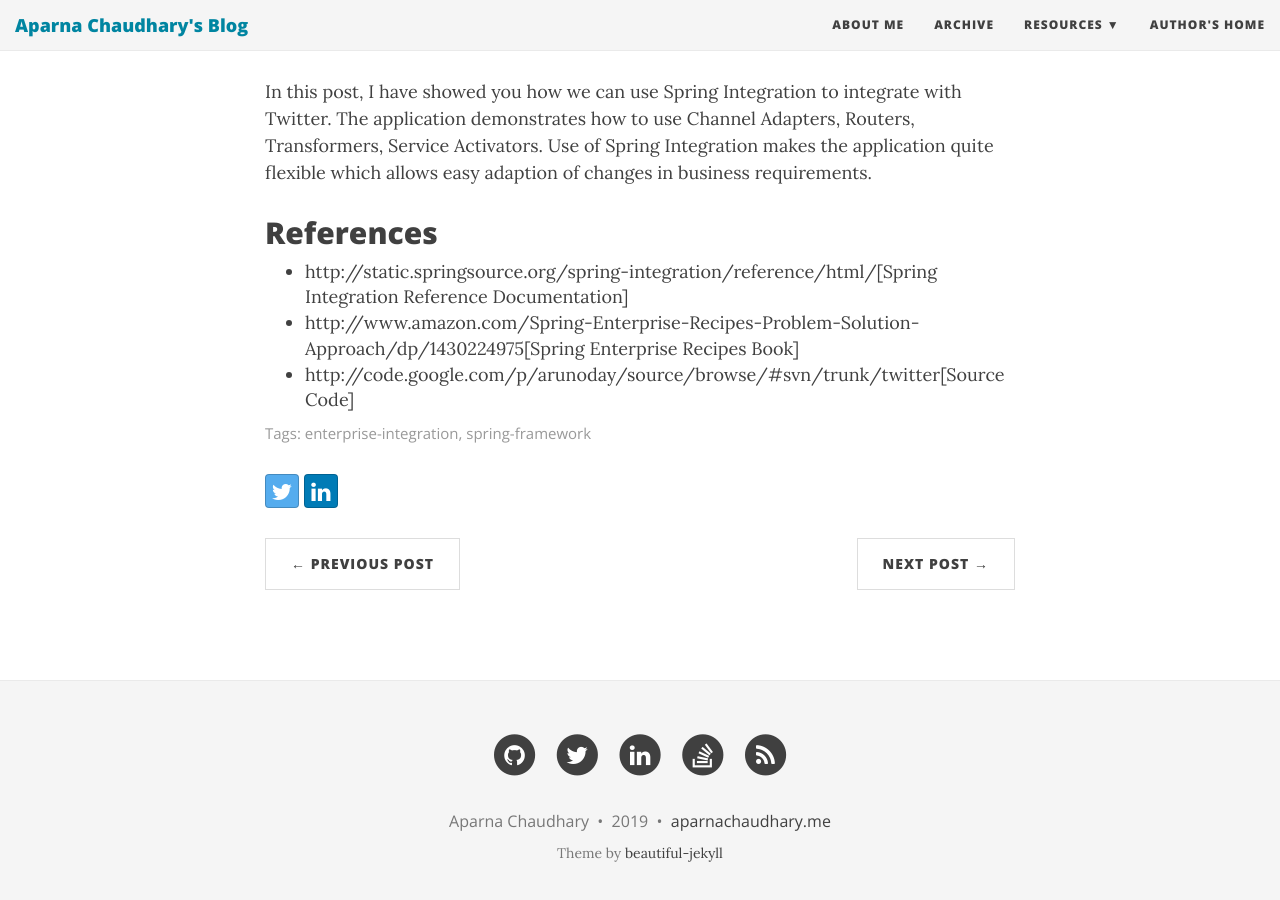
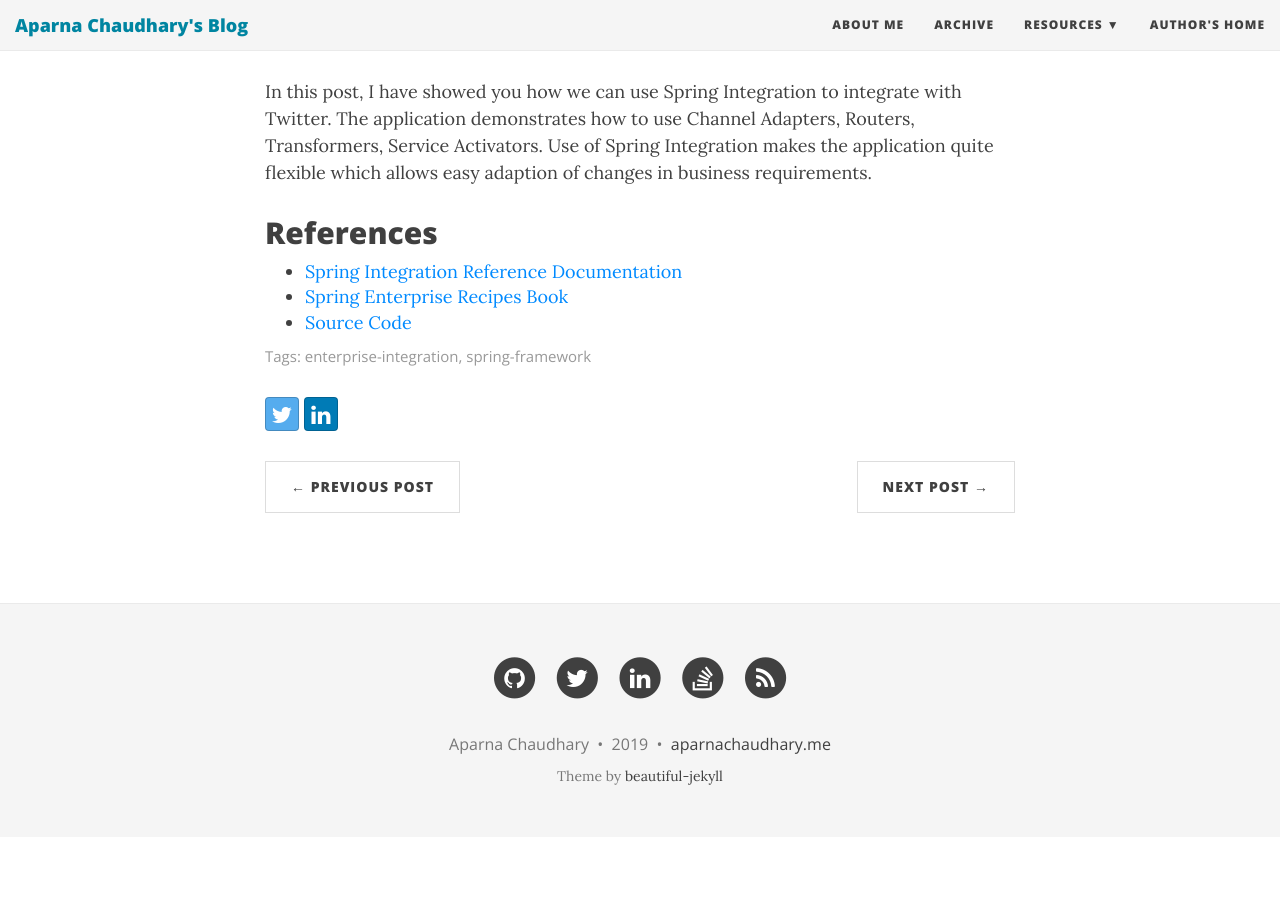
Before and after one commit to aparnachaudhary/aparnachaudhary.github.io, a Jekyll site: the page built from _posts/2010-04-23-Using-Spring-Integration-with-Twitter4J-to-Email-Tweets.md, in a window 1280 px wide and 900 px high, scrolled down 4972 px. Built offline with Jekyll 4.4.1, drawn with Linux system fonts in a browser that asks for light colours; nearby versions of some CDN libraries; comment, search, counter and statistics services are not loaded; after the commit the page ends 5809 px from its top, so only the background shows below that; some of the changed lines change nothing that is shown.

Commit message:
Update 2010-04-23-Using-Spring-Integration-with-Twitter4J-to-Email-Tweets.md

```diff
--- a/_posts/2010-04-23-Using-Spring-Integration-with-Twitter4J-to-Email-Tweets.md
+++ b/_posts/2010-04-23-Using-Spring-Integration-with-Twitter4J-to-Email-Tweets.md
@@ -149,6 +149,6 @@ In this post, I have showed you how we can use Spring Integration to integrate w
 References
 ----------
 
-* http://static.springsource.org/spring-integration/reference/html/[Spring Integration Reference Documentation]
-* http://www.amazon.com/Spring-Enterprise-Recipes-Problem-Solution-Approach/dp/1430224975[Spring Enterprise Recipes Book]
-* http://code.google.com/p/arunoday/source/browse/#svn/trunk/twitter[Source Code]
+* [Spring Integration Reference Documentation](http://static.springsource.org/spring-integration/reference/html/)
+* [Spring Enterprise Recipes Book](http://www.amazon.com/Spring-Enterprise-Recipes-Problem-Solution-Approach/dp/1430224975)
+* [Source Code](http://code.google.com/p/arunoday/source/browse/#svn/trunk/twitter)
```
